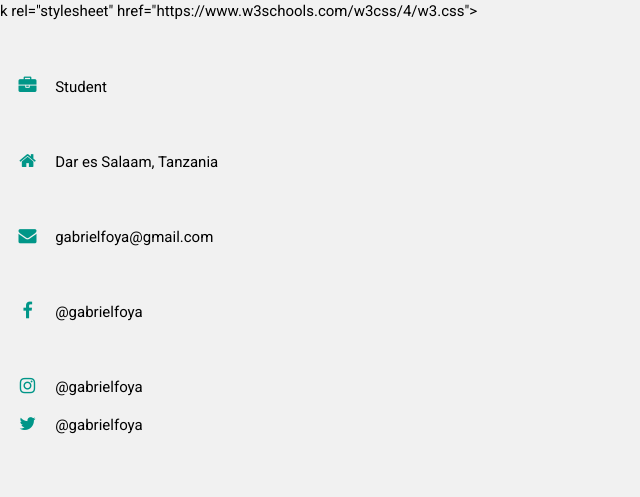
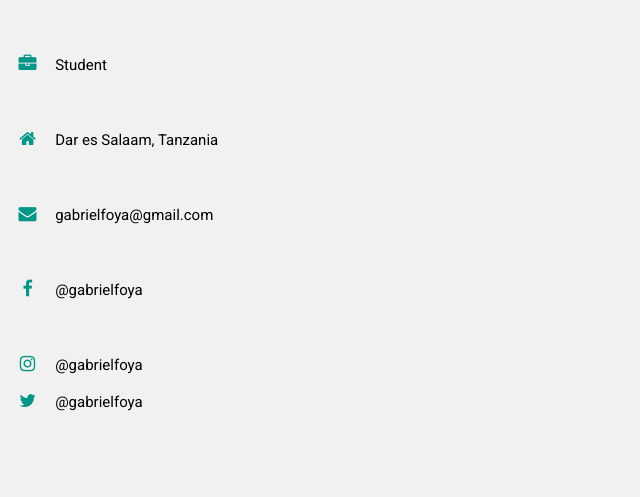
Before and after one commit to ayofleirbag/ayofleirbag.github.io, a plain HTML site: page contact.html in a window 1280 px wide. Shown: the whole page, without its empty margins (0-640 px from the left). Drawn offline with nearby package versions, Linux system fonts and the light colour scheme.

Commit message:
contact.html

```diff
--- a/contact.html
+++ b/contact.html
@@ -3,18 +3,9 @@
 <title>W3.CSS Template</title>
 <meta charset="UTF-8">
 <meta name="viewport" content="width=device-width, initial-scale=1">
-<lin<!DOCTYPE html>
-<html>
-<title>W3.CSS Template</title>
-<meta charset="UTF-8">
-<meta name="viewport" content="width=device-width, initial-scale=1">
-<link rel="stylesheet"
-href="https://www.w3schools.com/w3css/4/w3.css">
+<link rel="stylesheet" href="https://www.w3schools.com/w3css/4/w3.css">
 <link rel='stylesheet' href='https://fonts.googleapis.com/css?family=Roboto'>
-<link rel="stylesheet" href="https://cdnjs.cloudflare.com/ajax/libs/font-awesome/4.7.0/css/font-awesome.min.css">k rel="stylesheet" href="https://www.w3schools.com/w3css/4/w3.css">
-<link rel='stylesheet' href='https://fonts.googleapis.com/css?family=Roboto'>
-<link rel="stylesheet"
-href="https://cdnjs.cloudflare.com/ajax/libs/font-awesome/4.7.0/css/font-awesome.min.css">
+<link rel="stylesheet" href="https://cdnjs.cloudflare.com/ajax/libs/font-awesome/4.7.0/css/font-awesome.min.css">
 <style>
 html,body,h1,h2,h3,h4,h5,h6 {font-family: "Roboto", sans-serif}
 </style>
```
